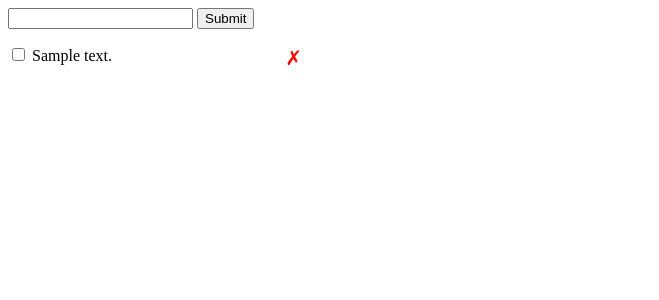
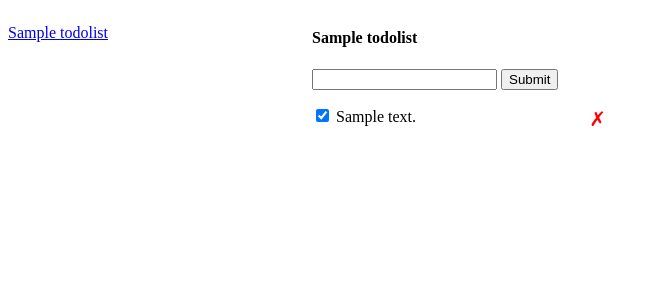
Before and after one commit to wenxingliu/todo_app, a Flask app: template templates/index.html in a window 1280 px wide. Shown: the top 300 px of the page, without its empty margins (0-659 px from the left). Run offline with Flask 2, Linux system fonts and the light colour scheme; tables that the repository leaves empty hold one stand-in row (values such as "Sample post"); the template is opened without the code that fills it: values that come from a table or form of the project are taken from there, most other values are stand-ins (such as "Sample title", 1, 10 or a date in 2020).

Commit message:
add list

```diff
--- a/app.py
+++ b/app.py
@@ -2,12 +2,19 @@
 from flask_sqlalchemy import SQLAlchemy
 
 from config import db, app, migrate
-from models.todos import Todo
+from models.todos import Todo, TodoList
 
 @app.route('/')
 def index():
-    todo_list = Todo.query.order_by('id').all()
-    return render_template('index.html', data=todo_list)
+    return redirect(url_for('get_list', list_id=1))
+
+
+@app.route('/list/<list_id>')
+def get_list(list_id):
+    todos = Todo.query.filter_by(list_id=list_id).order_by('id').all()
+    lists = TodoList.query.order_by('id').all()
+    active_list = TodoList.query.get(list_id)
+    return render_template('index.html', active_list=active_list, todos=todos, lists=lists)
 
 
 @app.route('/todo/create', methods=['POST'])
@@ -16,10 +23,12 @@
     body = {}
 
     try:
-        new_todo = Todo(description=request.get_json()['description'])
+        new_todo = Todo(description=request.get_json()['description'],
+                        list_id=request.get_json()['list_id'])
         db.session.add(new_todo)
         db.session.commit()
         body['id'] = new_todo.id
+        body['list_id'] = new_todo.list_id
         body['description'] = new_todo.description
         body['completed'] = new_todo.completed
     except:
--- a/models/todos.py
+++ b/models/todos.py
@@ -20,7 +20,7 @@
 
 	id = db.Column(db.Integer, primary_key=True)
 	name = db.Column(db.String(), nullable=False)
-	todo = db.relationship('todo', backref='list', lazy=True)
+	todo = db.relationship(Todo, backref='list', lazy=True)
 
 	def __repr__(self):
 		return f'<Todo List {self.id}: {self.name}>'
--- a/templates/index.html
+++ b/templates/index.html
@@ -24,23 +24,41 @@
             font-size: 20px;
             background-color: white;
           }
+          .lists-wrapper, .todos-wrapper {
+            display: inline-block;
+            vertical-align: top;
+          }
         </style>
     </head>
 
     <body>
-        <form id="form">
-          <input type="text" id="description" name="description" />
-          <input type="submit" name="Create" />
-        </form>
+      <div class="lists-wrapper">
+        <ul id="lists">
+          {% for list in lists %}
+          <li>
+            <a href="/list/{{ list.id }}">
+              {{ list.name }}
+            </a>
+          </li>
+          {% endfor %}
+        </ul>
+        </div>
+        <div class="todos-wrapper">
+          <h4>{{ active_list.name }}</h4>
+
+          <form id="form">
+            <input type="text" id="description" name="description" />
+            <input type="submit" name="Create" />
+          </form>
 
         <div id="error" class="hidden">Something went wrong!</div>
 
         <ul id="todo">
-          {% for item in data %}
+          {% for todo in todos %}
           <li>
-          <input class='check-completed' data-id='{{ item.id }}' type='checkbox' {% if item.completed %} checked {% endif %}>
-          {{ item.description }}
-          <button class='delete-button' data-id='{{ item.id }}'> &cross; </button>
+          <input class='check-completed' data-id='{{ todo.id }}' type='checkbox' {% if todo.completed %} checked {% endif %}>
+          {{ todo.description }}
+          <button class='delete-button' data-id='{{ todo.id }}'> &cross; </button>
           </li>
           {% endfor %}
         </ul>
@@ -91,6 +109,7 @@
               method: 'POST',
               body: JSON.stringify({
                 'description': desc,
+                'list_id': {{ active_list.id }}
               }),
               headers: {
                 'Content-Type': 'application/json',
```
